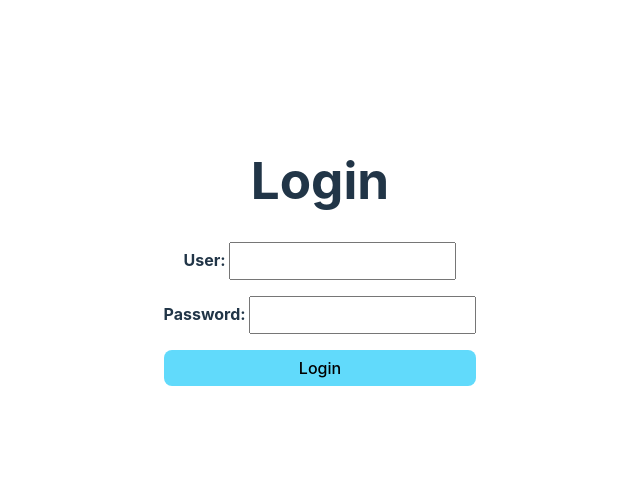
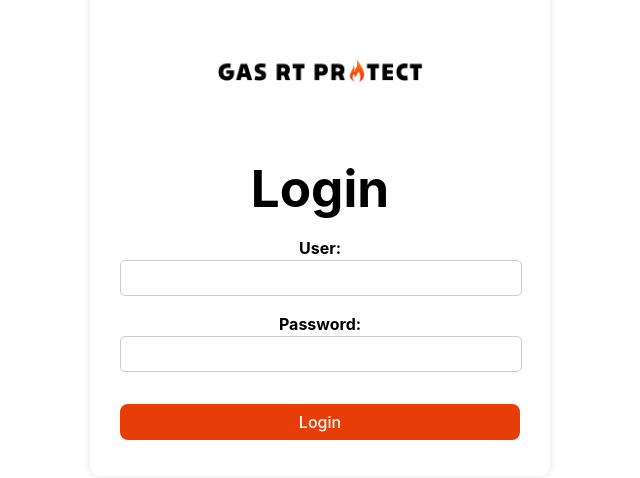
Before and after one commit to CNRM2/Interfaz, a React (Vite) app: page / in a window 1280 px wide. Shown: the part 180-658 px from the top of the page, without its empty margins (320-960 px from the left). Built offline with nearby package versions, Linux system fonts and the light colour scheme.

Commit message:
Fix Login

```diff
--- a/src/App.css
+++ b/src/App.css
@@ -6,11 +6,23 @@
 }
 
 .login-container {
-    display: flex;
-    flex-direction: column;
-    align-items: center;
-    justify-content: center;
-    height: 100vh;
+    background: white;
+    padding: 20px 30px;
+    border-radius: 10px;
+    box-shadow: 0 0 10px rgba(0, 0, 0, 0.1);
+    width: 400px; /* Fixed width for consistent alignment */
+    margin: auto; /* Center the login container */
+}
+
+.login-container img {
+    width: 100%;
+    max-width: 350px;
+    margin-bottom: 10px;
+}
+
+.login-container h1 {
+    margin-bottom: 20px;
+    color: black; /* Ensure the text is visible */
 }
 
 .login-container form {
@@ -21,22 +33,29 @@
 
 .login-container label {
     font-weight: bold;
+    text-align: left;
+    color: black; /* Ensure the text is visible */
 }
 
 .login-container input {
     padding: 0.5em;
     font-size: 1em;
+    width: calc(100% - 1em); /* Adjust width to fit within the form */
+    border: 1px solid #ccc;
+    border-radius: 5px;
 }
 
 .login-container button {
     padding: 0.5em 1em;
     font-size: 1em;
-        background-color: #61dafb;
+    background-color: #E73D07;
     border: none;
     cursor: pointer;
+    color: white;
     transition: background-color 0.3s;
+    margin: 1em 0em; /* Vertical and horizontal margin */
 }
 
 .login-container button:hover {
-            background-color: #21a1f1;
+    background-color: #d12d05;
 }
--- a/src/App.jsx
+++ b/src/App.jsx
@@ -19,6 +19,7 @@ function App() {
         <>
             {!isLoggedIn ? (
                 <div className="login-container">
+                    <img src="src/assets/GasLogo.png" alt="Login Image" />
                     <h1>Login</h1>
                     <form onSubmit={handleLogin}>
                         <div>
@@ -46,7 +47,7 @@ function App() {
                 </div>
             ) : (
                 <div>
-                    <h1>Bienvenido, {username}!</h1>
+                    <h1>Prueba Branch Javier, {username}!</h1>
                 </div>
             )}
         </>
```
Also changed, not shown: src/assets/GasLogo.png (added). Lines whose indentation alone changed are shown as unchanged.
